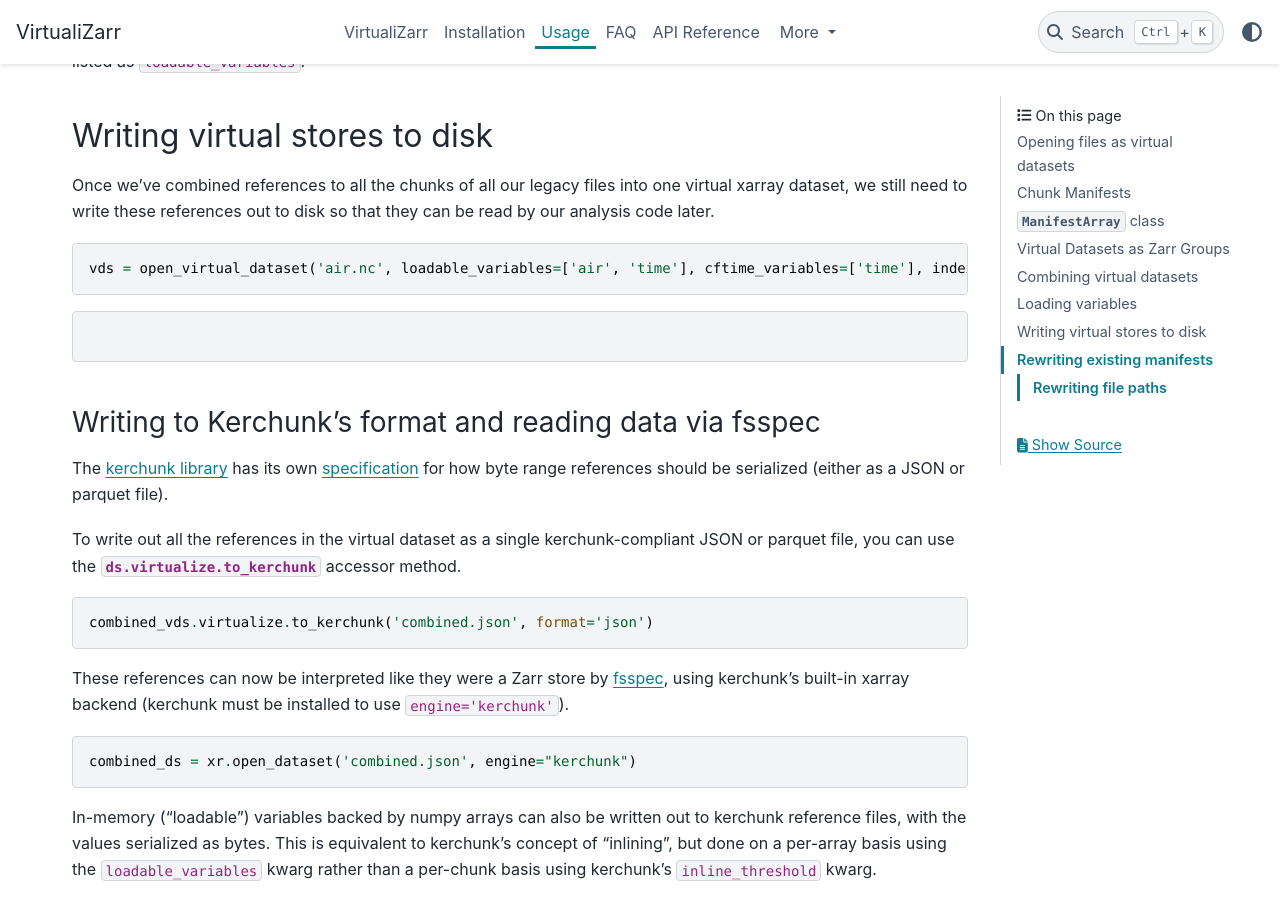
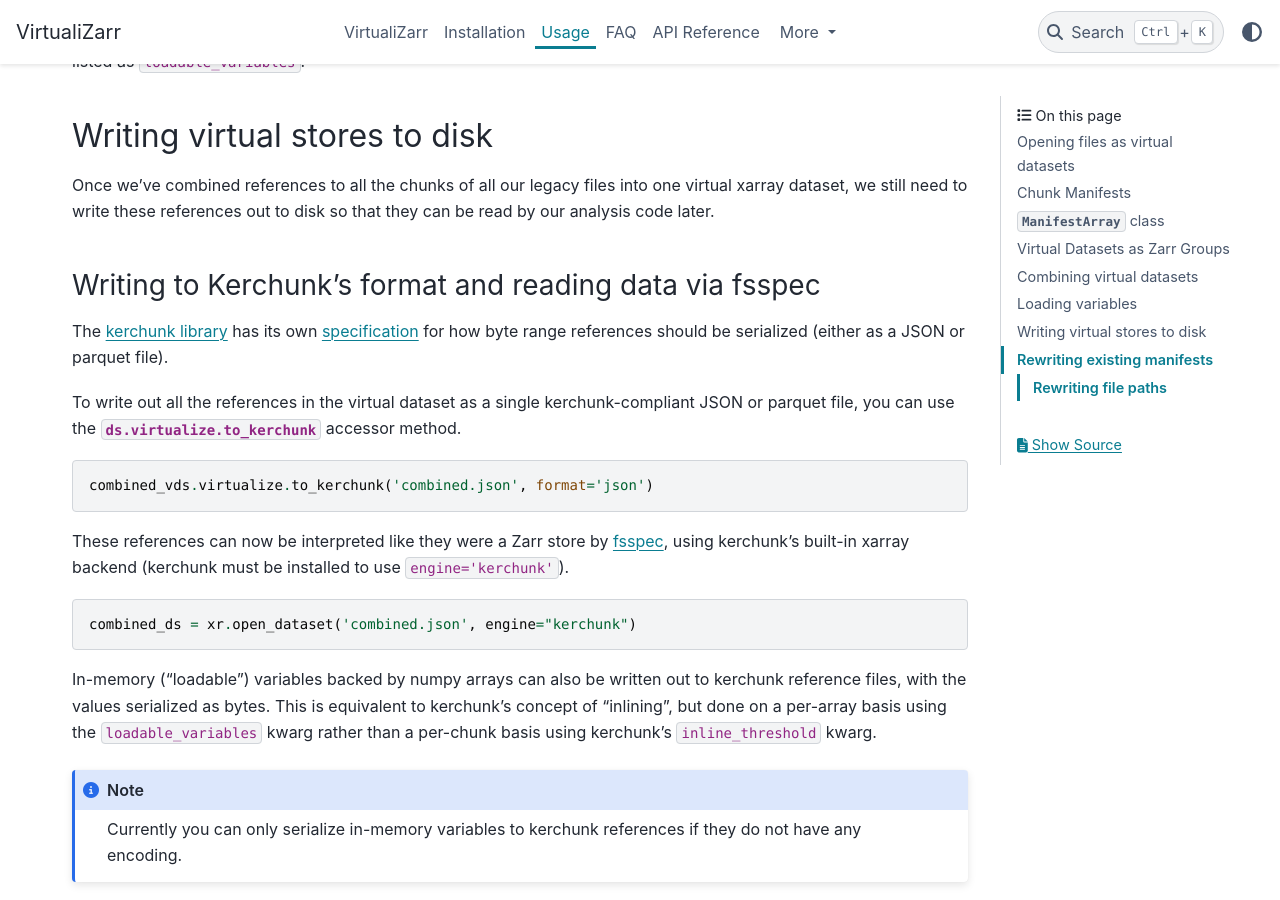
Before and after one commit to zarr-developers/VirtualiZarr, a Sphinx documentation site: the page built from docs/usage.md, in a window 1280 px wide and 900 px high, scrolled down 9150 px. Built offline with Sphinx 7.4.7 and the PyData theme 0.15.4, drawn with Linux system fonts in a browser that asks for light colours.

Commit message:
remove accidental copypasta

````diff
--- a/docs/usage.md
+++ b/docs/usage.md
@@ -353,13 +353,6 @@ Now the loaded time variable has a `datetime64[ns]` dtype. Any variables listed
 
 Once we've combined references to all the chunks of all our legacy files into one virtual xarray dataset, we still need to write these references out to disk so that they can be read by our analysis code later.
 
-```python
-vds = open_virtual_dataset('air.nc', loadable_variables=['air', 'time'], cftime_variables=['time'], indexes={})
-```
-```python
-
-```
-
 ### Writing to Kerchunk's format and reading data via fsspec
 
 The [kerchunk library](https://github.com/fsspec/kerchunk) has its own [specification](https://fsspec.github.io/kerchunk/spec.html) for how byte range references should be serialized (either as a JSON or parquet file).
````
